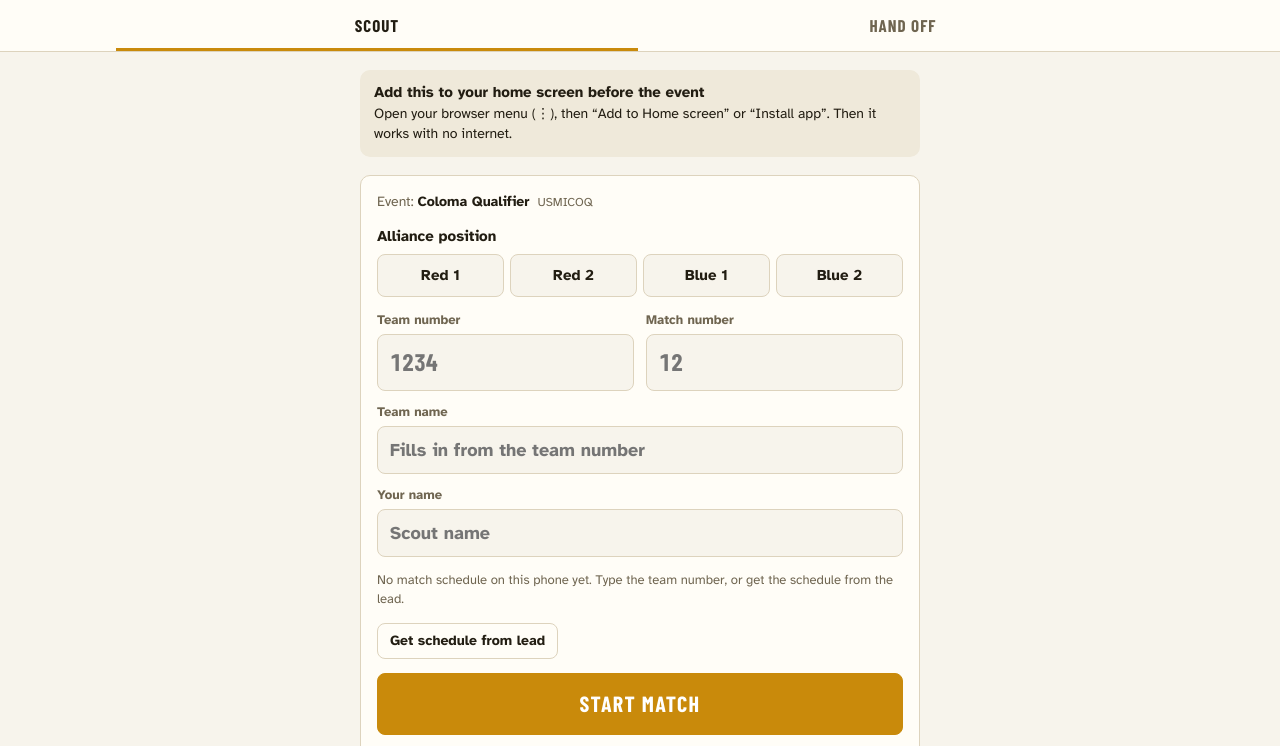
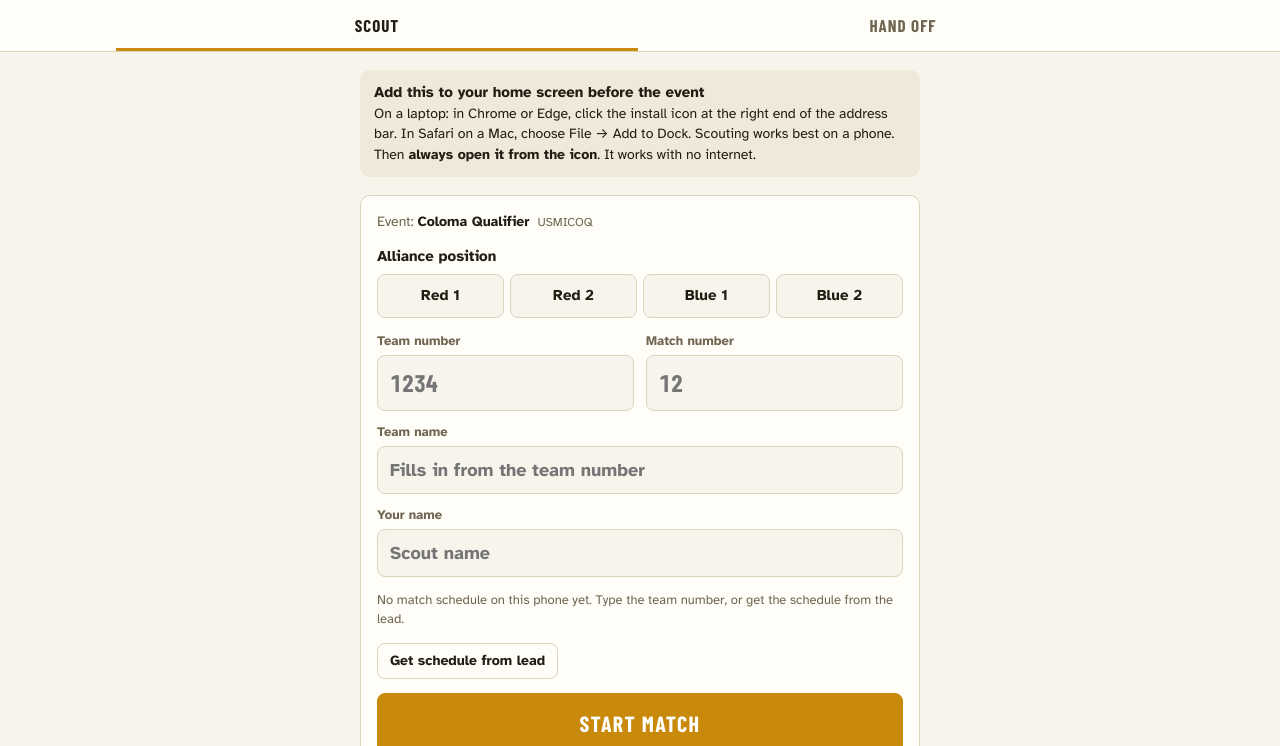
Before and after one commit to OvercluckedBots11228/Biobuzz-Scout, a plain HTML site: page biobuzz-scout/index.html in a window 1280 px wide. Shown: the part 51-797 px from the top of the page. Drawn offline with Linux system fonts and the light colour scheme.

Commit message:
Add files via upload

```diff
--- a/biobuzz-scout/app.js
+++ b/biobuzz-scout/app.js
@@ -1494,12 +1494,34 @@
   // Install + offline
   let offlineReady = false;
   const standalone = matchMedia("(display-mode: standalone)").matches || navigator.standalone;
-  if (!standalone) {
-    const ios = /iphone|ipad|ipod/i.test(navigator.userAgent);
-    const hint = $("#install-hint");
-    hint.hidden = false;
-    hint.innerHTML = `<strong>Add this to your home screen before the event</strong>${ios ? "In Safari, tap the Share button, then “Add to Home Screen”." : "Open your browser menu (⋮), then “Add to Home screen” or “Install app”."} Then it works with no internet.`;
-  }
+  // Install steps for this kind of device. Recent iPads report themselves as a Mac, so check for touch too.
+  function installHint(ua, touchPoints) {
+    const iPad = /ipad/i.test(ua) || (/Macintosh/.test(ua) && touchPoints > 1);
+    const iOS = iPad || /iphone|ipod/i.test(ua);
+    const android = /android/i.test(ua);
+    const steps = iOS
+      ? (/CriOS|FxiOS|EdgiOS/i.test(ua)
+        ? "Tap the Share button in the address bar, then “Add to Home Screen”. (Safari works too.)"
+        : `In Safari, tap the Share button (the square with an arrow${iPad ? ", top right" : ", bottom of the screen"}), scroll down, tap “Add to Home Screen”, then “Add”.`)
+      : android
+        ? (/SamsungBrowser/i.test(ua) ? "Tap the menu (☰), then “Add page to”, then “Home screen”." : "Tap the browser menu (⋮), then “Add to Home screen” or “Install app”.")
+        : "On a laptop: in Chrome or Edge, click the install icon at the right end of the address bar. In Safari on a Mac, choose File → Add to Dock. Scouting works best on a phone.";
+    const after = iOS
+      ? "Then <b>always open it from the home-screen icon</b>. On iPhone and iPad, the icon and Safari keep separate data, so reports saved in one won't show in the other."
+      : "Then <b>always open it from the icon</b>. It works with no internet.";
+    return `<strong>Add this to your home screen before the event</strong>${esc(steps)} ${after}<button type="button" class="btn small install-btn" id="install-btn" hidden>Install app</button>`;
+  }
+  if (!standalone) { const hint = $("#install-hint"); hint.hidden = false; hint.innerHTML = installHint(navigator.userAgent, navigator.maxTouchPoints || 0); }
+  // Chrome on Android (and desktop) can show its own install prompt from a button.
+  let installPrompt = null;
+  addEventListener("beforeinstallprompt", e => { e.preventDefault(); installPrompt = e; const b = $("#install-btn"); if (b) b.hidden = false; });
+  addEventListener("appinstalled", () => { $("#install-hint").hidden = true; installPrompt = null; });
+  document.addEventListener("click", async e => {
+    if (!e.target.closest("#install-btn") || !installPrompt) return;
+    installPrompt.prompt();
+    try { await installPrompt.userChoice; } catch {}
+    installPrompt = null; $("#install-btn").hidden = true;
+  });
   if ("serviceWorker" in navigator) {
     navigator.serviceWorker.register("sw.js").then(() => navigator.serviceWorker.ready).then(() => { offlineReady = true; renderChrome(); }).catch(() => {});
   }
@@ -1509,7 +1531,7 @@
   document.title = C.appName;
 
   // test hooks for the README's troubleshooting steps and automated checks
-  window.__scout = { buildCodes, parseCode, importCode, qrSvg, consolidate, FIELDS, scheduleCodes, parseScheduleText, getSchedule: () => schedule, getEvent: () => event, pickEvent, setEvent, setTier, tierOf, transferCodes, getSinceBackup: () => sinceBackup, getOfficial: () => official };
+  window.__scout = { buildCodes, parseCode, importCode, qrSvg, consolidate, FIELDS, scheduleCodes, parseScheduleText, getSchedule: () => schedule, getEvent: () => event, pickEvent, setEvent, setTier, tierOf, transferCodes, getSinceBackup: () => sinceBackup, getOfficial: () => official, installHint };
 
   paintForm();
   show("scout");
--- a/biobuzz-scout/styles.css
+++ b/biobuzz-scout/styles.css
@@ -254,6 +254,9 @@ select, .tools input:not([type="checkbox"]) { width: 100%; min-width: 0; padding
 .tag-chips .chip.tag.bad[aria-pressed="true"] { background: var(--bad); border-color: var(--bad); color: #fff; }
 .tag-chips .chip { padding: 10px 14px; font-size: 15px; }
 
+.install-btn { display: block; margin-top: 8px; }
+.install-btn[hidden] { display: none; }
+
 /* Lead lock */
 .lead-login { text-align: center; margin: 28px 0 0; }
 .linklike { border: 0; background: none; color: var(--muted); font-size: 14px; text-decoration: underline; padding: 8px; }
```
